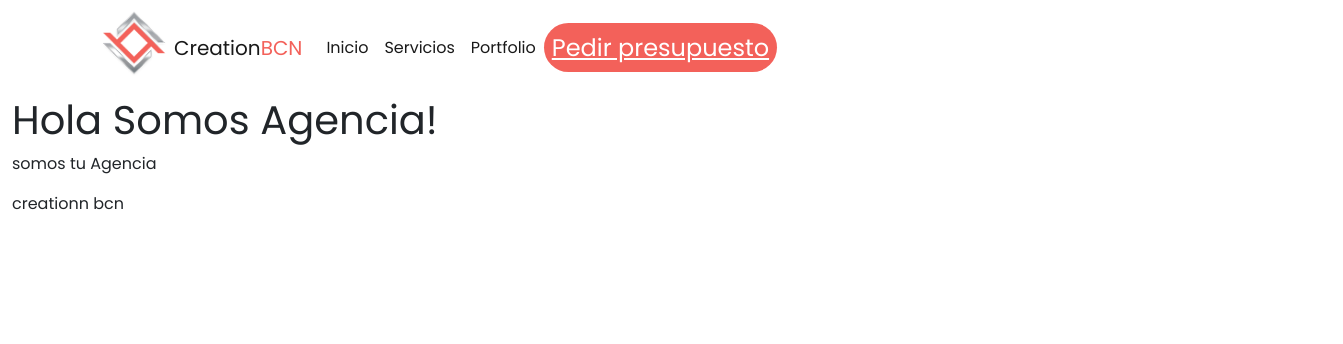
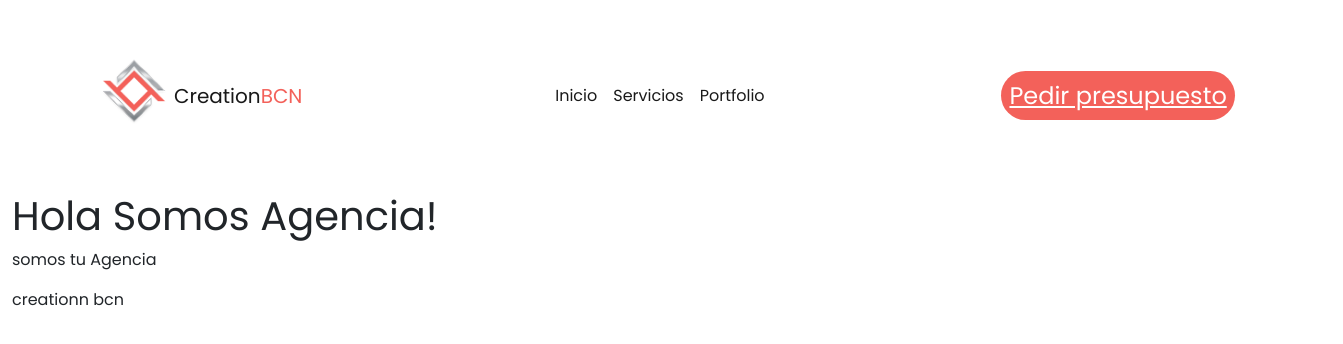
Before and after one commit to navid-ka/creationbcn, a plain HTML site: page src/index.html in a window 1280 px wide. Shown: the whole page, 1343 px wide, since content can reach past the window. Drawn offline with Linux system fonts and the light colour scheme.

Commit message:
Nav medio funciona v5

```diff
--- a/src/index.html
+++ b/src/index.html
@@ -22,9 +22,9 @@
 
 <body>
     <header>
-        <div class="container d-flex">
-            <nav class="navbar navbar-expand-lg navbar-light">
-                <div class="container-fluid d-flex justify-content-start">
+        <div class="container d-flex py-5">
+            <nav class="navbar navbar-expand-lg navbar-light ">
+                <div class="container-fluid col-12">
                     <img class="img-fluid" src="./img/logo_creationbcn2.png" alt="logo creationBCN" height="80"
                         width="80" />
                     <a class="navbar-brand" href="#">Creation<span class="text-primary">BCN</span></a>
@@ -32,7 +32,7 @@
                         aria-controls="navbarNav" aria-expanded="false" aria-label="Toggle navigation">
                         <span class="navbar-toggler-icon"></span>
                     </button>
-                    <div class="collapse navbar-collapse justify-content-center" id="navbarNav">
+                    <div class="collapse navbar-collapse col-12  justify-content-center" id="navbarNav">
                         <ul class="navbar-nav">
                             <li class="nav-item">
                                 <a class="nav-link active" aria-current="page" href="#">Inicio</a>
```
